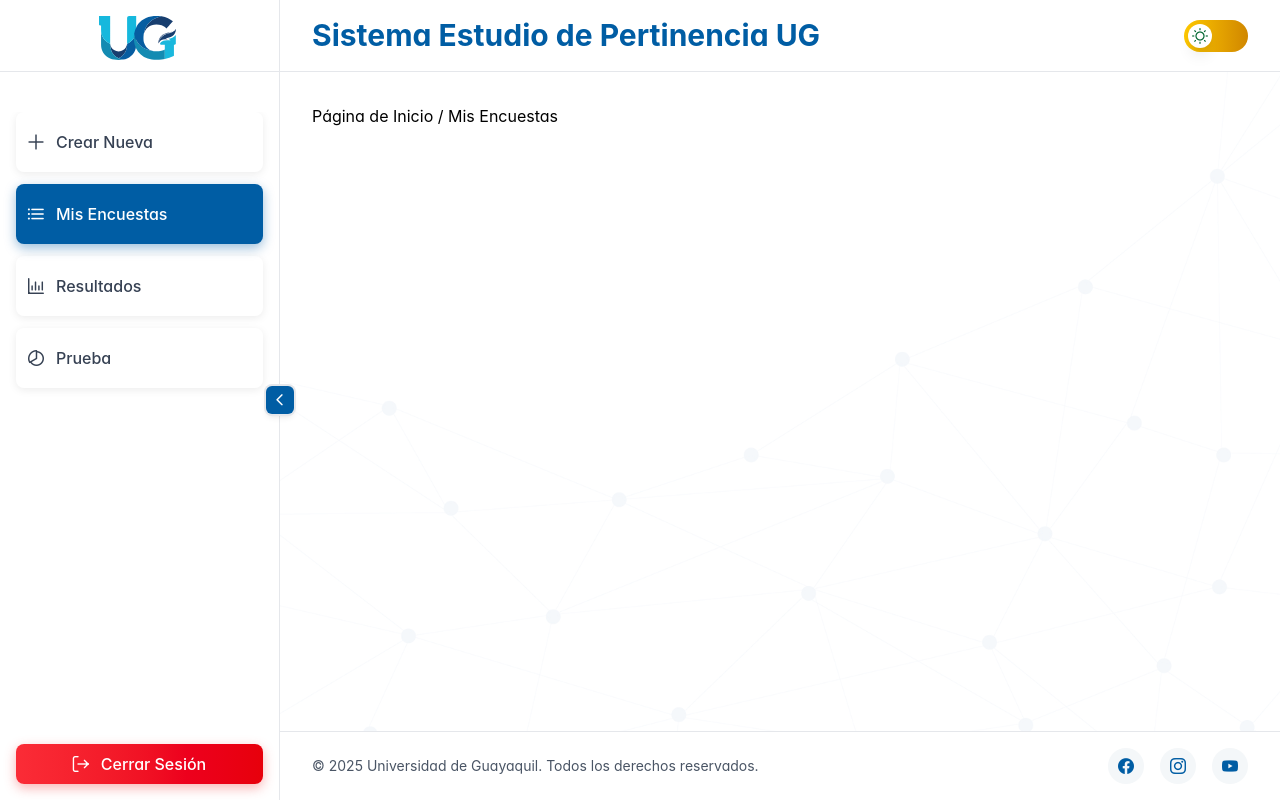
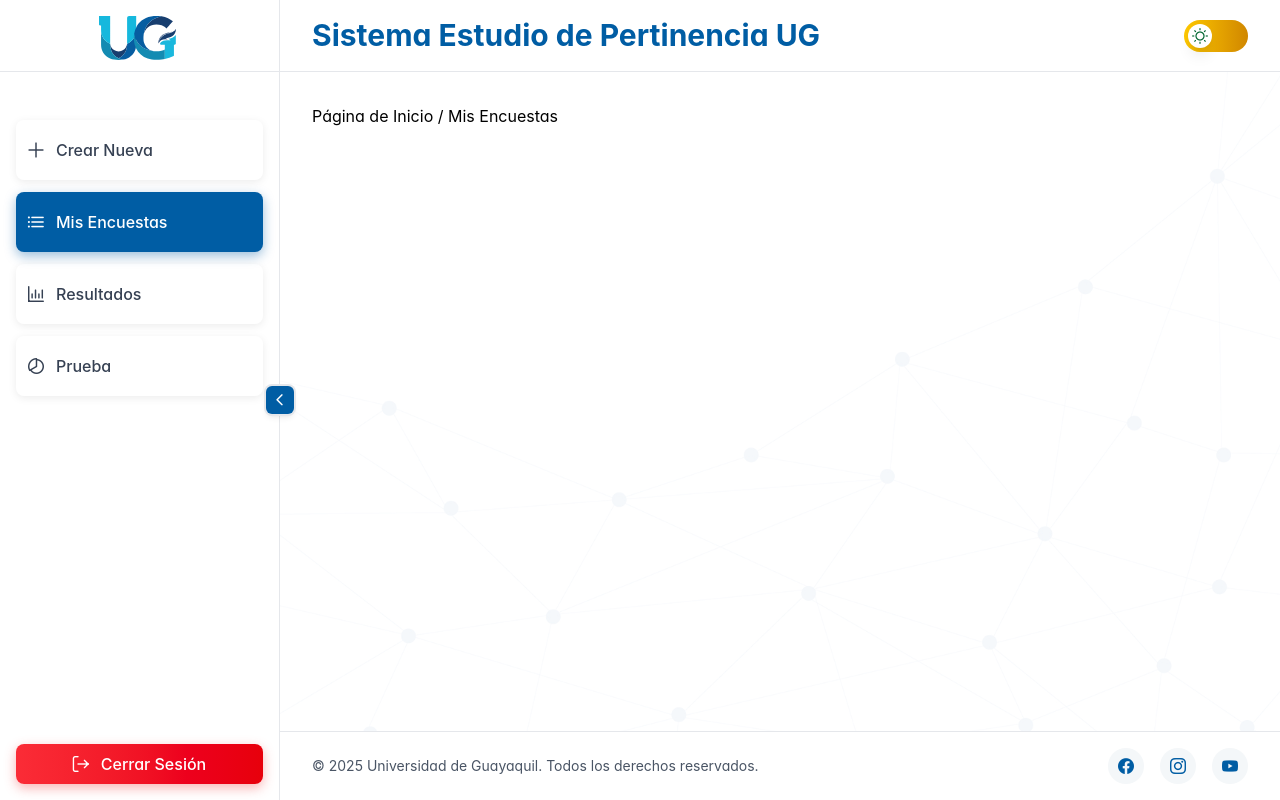
Before and after one commit to YordanVC/pertinece-study-web, a React (Vite) app: page / in a window 1280 px wide. Built offline with nearby package versions, Linux system fonts and the light colour scheme.

Commit message:
fix: estilo border menuItems sideBar

```diff
--- a/src/components/Button/Button.tsx
+++ b/src/components/Button/Button.tsx
@@ -78,7 +78,7 @@ export const Button = ({
             ${isCollapsed ? 'lg:justify-center lg:p-3' : 'p-3'}
             ${isDarkMode
                 ? 'text-gray-300 hover:bg-gray-700 hover:text-cyan-400 shadow-[0_2px_8px_rgba(0,0,0,0.3)] hover:shadow-[0_4px_16px_rgba(6,182,212,0.2)]'
-                : 'text-gray-700 hover:bg-ug-gray hover:text-ug-blue shadow-[0_2px_8px_rgba(0,0,0,0.08)] hover:shadow-[0_4px_16px_rgba(0,93,164,0.15)] active:shadow-[0_2px_6px_rgba(0,0,0,0.1)]'
+                : 'text-gray-700 hover:bg-ug-gray hover:text-ug-blue shadow-[0_2px_8px_rgba(0,0,0,0.08)] hover:shadow-[0_4px_16px_rgba(0,93,164,0.5)] active:shadow-[0_2px_6px_rgba(0,0,0,0.1)]'
             }
         `,
         'sidebar-active': `
--- a/src/components/Sidebar/SideBar.tsx
+++ b/src/components/Sidebar/SideBar.tsx
@@ -32,7 +32,6 @@ export const Sidebar = ({
     const handleLogout = () => {
         navigate('/login');
         toast.showInfo('Sesión cerrada', 'Has cerrado sesión correctamente.');
-        console.log('Logout clicked');
     }
 
     // Función para obtener ícono por defecto si no existe
@@ -76,7 +75,7 @@ export const Sidebar = ({
                 ${isCollapsed ? 'lg:w-20' : 'lg:w-70'}
                 ${isDarkMode ? 'bg-[#1e293b] border-r border-gray-600' : 'bg-white border-r border-gray-200'}
             `}
-                style={{ overflowY: 'auto', overflowX: 'hidden' }}
+                style={{ overflowY: 'visible', overflowX: 'hidden' }}
             >
 
                 <div className={` mt-2 h-16 flex justify-center items-center transition-all duration-300 mb-2 border-b ${isDarkMode ? 'border-gray-600' : 'border-gray-200'} ${isCollapsed ? 'lg:p-3' : 'p-0 lg:p-6'}`}>
@@ -113,7 +112,7 @@ export const Sidebar = ({
                         </>
                     )}
                 </div>
-                <nav className="mt-8 flex-1 px-4 space-y-3 overflow-y-auto">
+                <nav className="mt-8 flex-1 px-4 pt-2 space-y-3 overflow-y-auto">
                     {menuItems.map((item) => (
                         <div key={item.label} className="relative group/tooltip">
                             <Button
```
